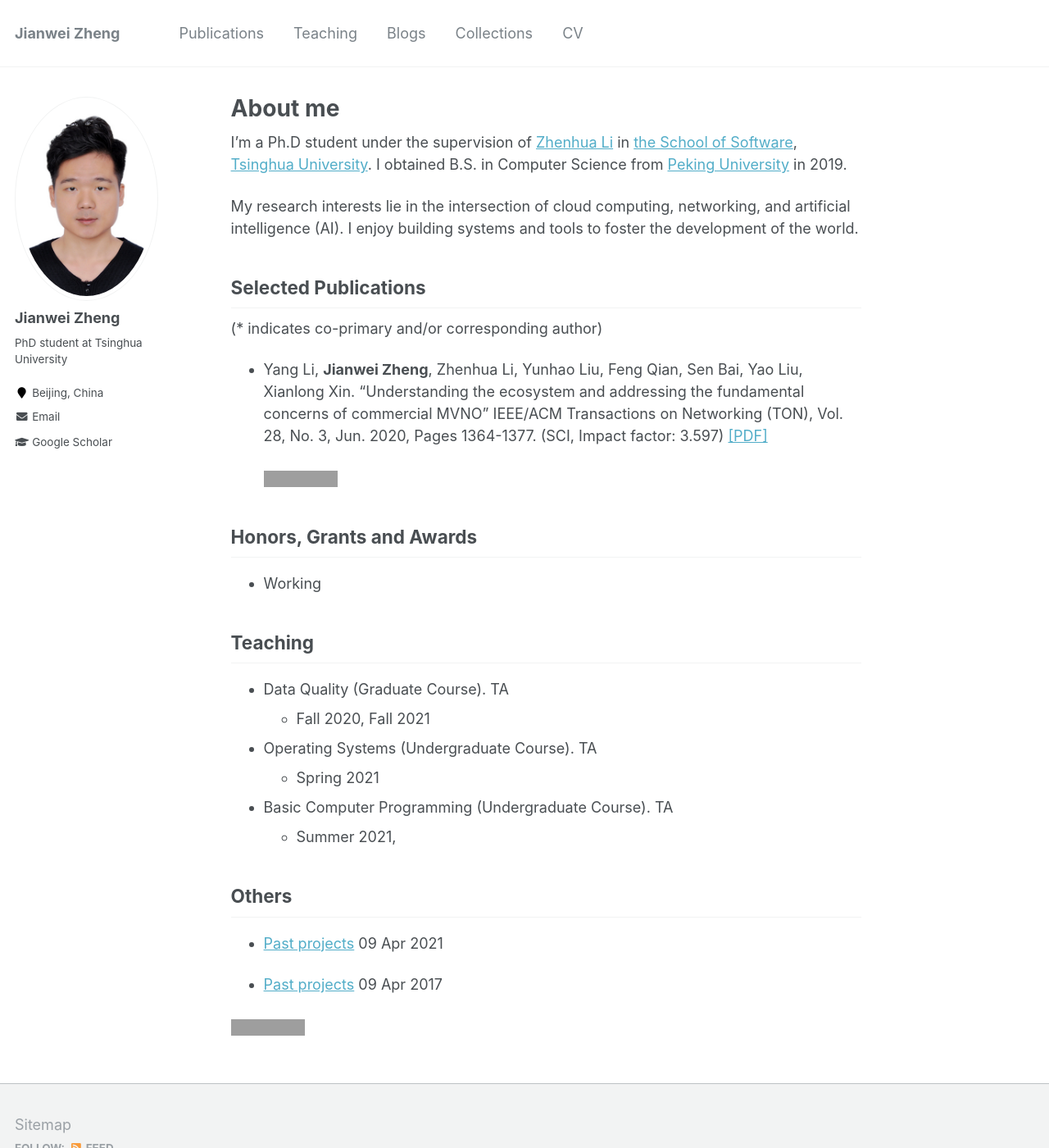
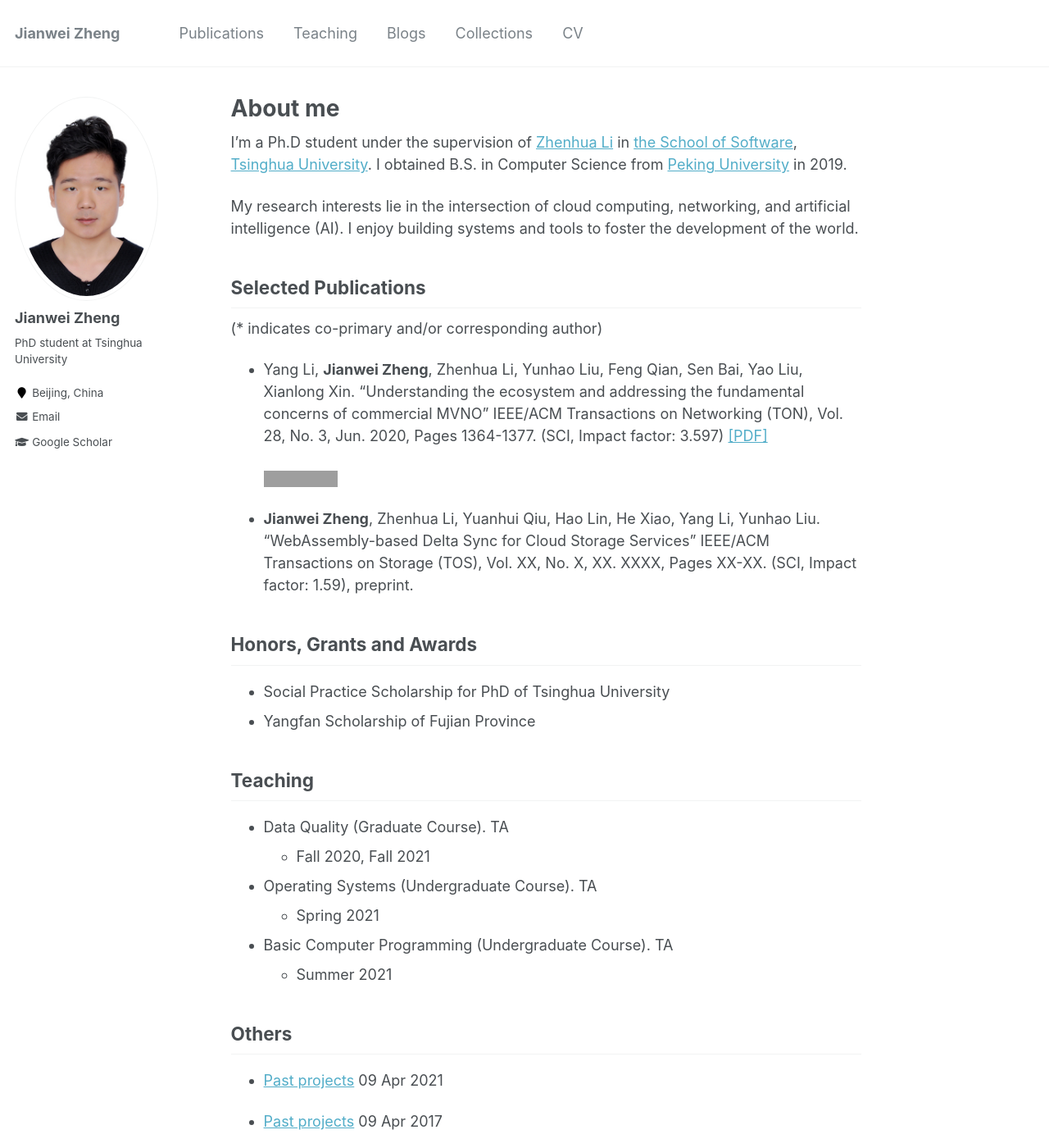
Before and after one commit to jwzheng96/jwzheng96.github.io, a Jekyll site: the page built from _pages/about.md, in a window 1280 px wide and 1400 px high. Shown: the whole window at 82% size. Built offline with Jekyll 4.4.1, drawn with Linux system fonts in a browser that asks for light colours; grey boxes are pictures that could not be loaded.

Commit message:
add TOS paper

```diff
--- a/_pages/about.md
+++ b/_pages/about.md
@@ -21,9 +21,13 @@ My research interests lie in the intersection of cloud computing, networking, an
 
     [![TON2020](https://img.shields.io/badge/TON-2020-brightgreen.svg)](https://dl.acm.org/journal/ton)
 
+
+- **Jianwei Zheng**, Zhenhua Li, Yuanhui Qiu, Hao Lin, He Xiao, Yang Li, Yunhao Liu. "WebAssembly-based Delta Sync for Cloud Storage Services" IEEE/ACM Transactions on Storage (TOS), Vol. XX, No. X, XX. XXXX, Pages XX-XX. (SCI, Impact factor: 1.59), preprint.
+
 ## Honors, Grants and Awards
 
-+ Working
++ Social Practice Scholarship for PhD of Tsinghua University
++ Yangfan Scholarship of Fujian Province
 
 ## Teaching
 
@@ -32,7 +36,7 @@ My research interests lie in the intersection of cloud computing, networking, an
 * Operating Systems (Undergraduate Course). TA
     * Spring 2021
 * Basic Computer Programming (Undergraduate Course). TA
-    * Summer 2021,
+    * Summer 2021
 
 ## Others
 
```
